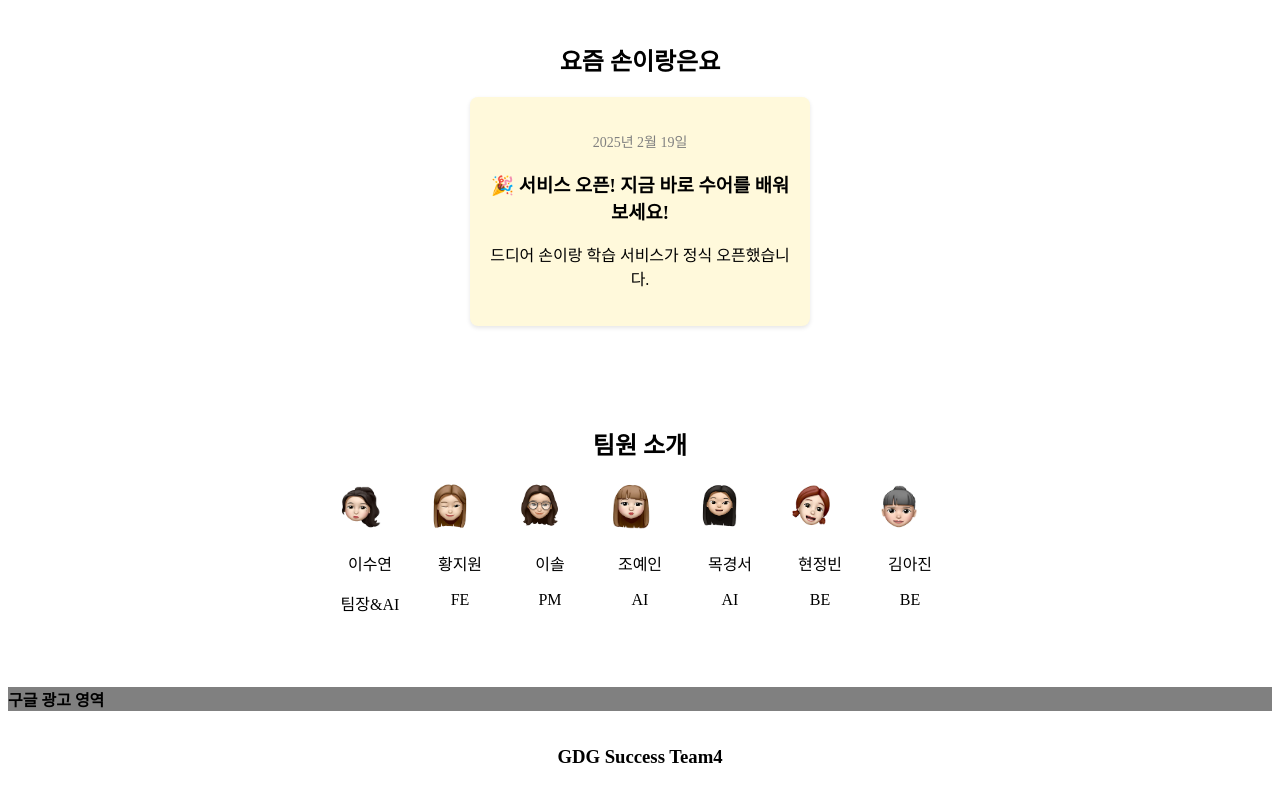
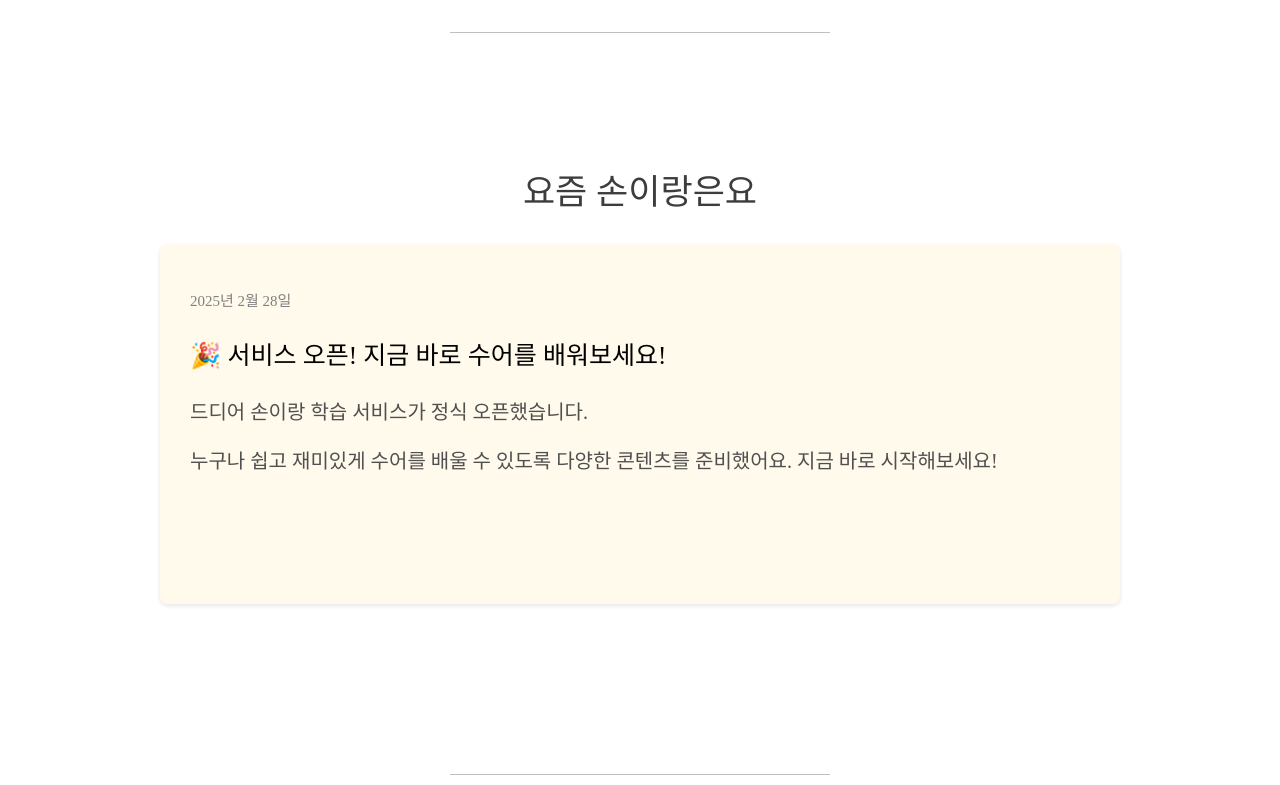
Before and after one commit to GDG-SignED/front, a React (Vite) app: page / in a window 1280 px wide. Shown: the part 1280-2065 px from the top of the page. Built offline with nearby package versions, Linux system fonts and the light colour scheme; a web font is replaced by a local one.

Commit message:
Feat #8: 홈화면 뉴스 섹션 수정

```diff
--- a/src/components/homepage/AdBanner.css
+++ b/src/components/homepage/AdBanner.css
@@ -1,7 +1,11 @@
 .ad-banner {
-  background-color: gray;
+  background-color: lightgray;
+  padding-top: 200px;
+  padding-bottom: 200px;
 }
 
 .ad-text {
-  font-weight: bold;
+  font-size: 40px;
+  text-align: center;
+  top: 50%;
 }
--- a/src/components/homepage/RecentNews.css
+++ b/src/components/homepage/RecentNews.css
@@ -1,19 +1,40 @@
 .recent-news {
   text-align: center;
-  padding: 40px 0;
+  justify-content: center;
+  position: relative;
+  padding-bottom: 80px;
   font-family: 'IBM-Plex-Sans-KR';
 }
 
+.news-top {
+  padding-top: 80px;
+  font-size: 35px;
+  color: #3D3D3D;
+  margin-bottom: 30px;
+}
+
 .news-box {
-  background: #fff9db;
-  padding: 20px;
+  background: #FFFAEC;
+  padding: 30px;
   border-radius: 8px;
-  width: 300px;
-  margin: 0 auto;
+  width: 900px;
+  height: 300px;
+  margin: auto;
+  text-align: left;
+  justify-content: center;
   box-shadow: 0 2px 4px rgba(0, 0, 0, 0.1);
 }
 
 .news-date {
-  font-size: 14px;
+  font-size: 15px;
   color: gray;
 }
+
+.news-title {
+  font-size: 25px;
+}
+
+.news-text {
+  font-size: 20px;
+  color: #515050;
+}
--- a/src/components/homepage/RecentNews.jsx
+++ b/src/components/homepage/RecentNews.jsx
@@ -3,11 +3,13 @@ import "./RecentNews.css";
 const RecentNews = () => {
   return (
     <section className="recent-news">
-      <h2>요즘 손이랑은요</h2>
+      <hr/>
+      <p className="news-top">요즘 손이랑은요</p>
       <div className="news-box">
-        <p className="news-date">2025년 2월 19일</p>
-        <h3>🎉 서비스 오픈! 지금 바로 수어를 배워보세요!</h3>
-        <p>드디어 손이랑 학습 서비스가 정식 오픈했습니다.</p>
+        <p className="news-date">2025년 2월 28일</p>
+        <p className="news-title">🎉 서비스 오픈! 지금 바로 수어를 배워보세요!</p>
+        <p className="news-text">드디어 손이랑 학습 서비스가 정식 오픈했습니다.</p>
+        <p className="news-text">누구나 쉽고 재미있게 수어를 배울 수 있도록 다양한 콘텐츠를 준비했어요. 지금 바로 시작해보세요!</p>
       </div>
     </section>
   );
--- a/src/components/homepage/TeamSection.jsx
+++ b/src/components/homepage/TeamSection.jsx
@@ -20,6 +20,7 @@ const teamMembers = [
 const TeamSection = () => {
   return (
     <section className="team-section">
+      <hr/>
       <h2>팀원 소개</h2>
       <div className="team-list">
         {teamMembers.map((member, index) => (
```
